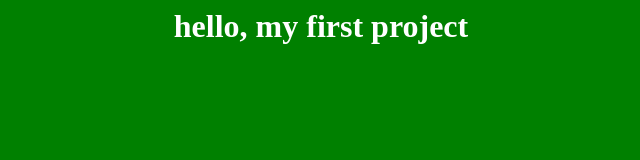
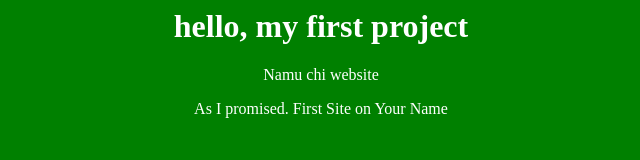
Before and after one commit to AkshayWayangankar/test, a plain HTML site: page index.html in a window 1280 px wide. Shown: the whole page, without its empty margins (319-959 px from the left). Drawn offline with Linux system fonts and the light colour scheme.

Commit message:
Update index.html

```diff
--- a/index.html
+++ b/index.html
@@ -11,5 +11,7 @@
   </head>
   <body>
     <h1>hello, my first project</h1>
+    <p>Namu chi website</p>
+    <p>As I promised. First Site on Your Name</p>
   </body>
 </html>
```
